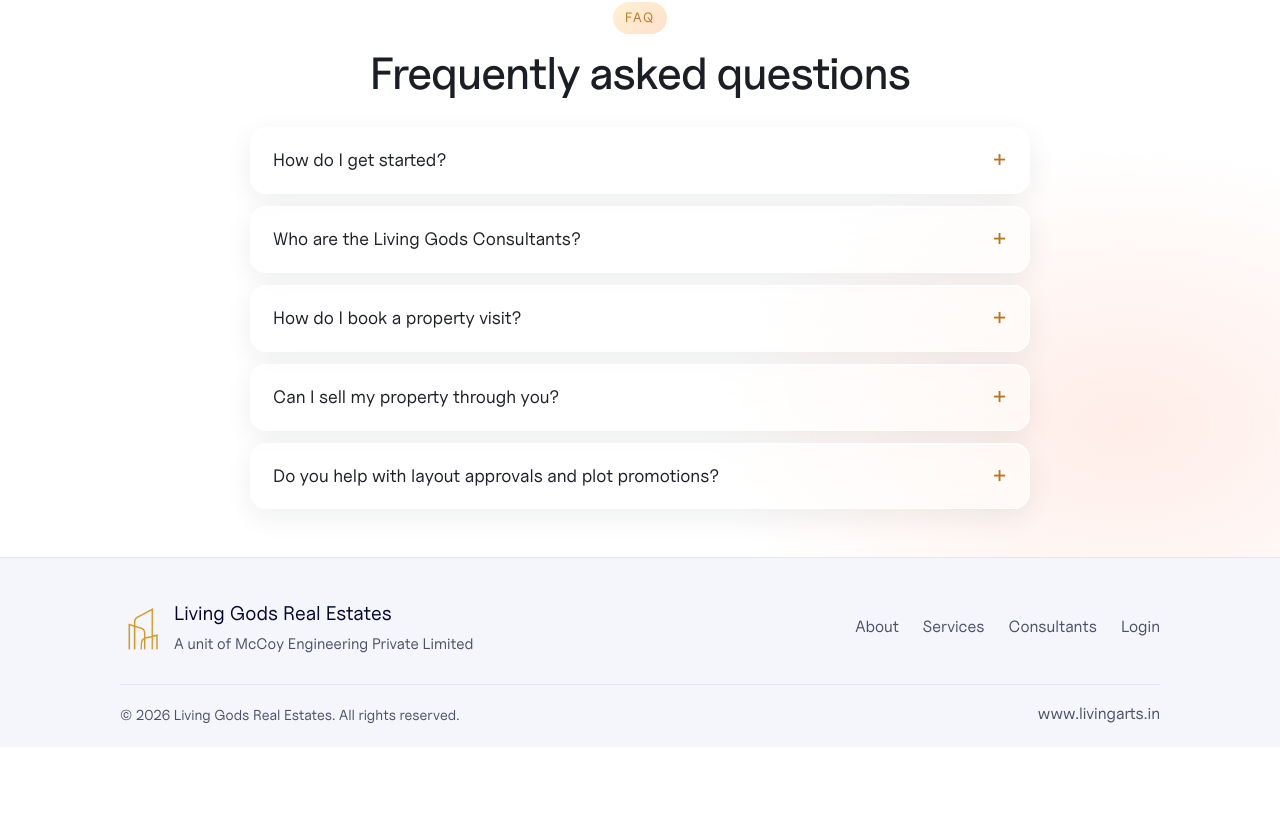
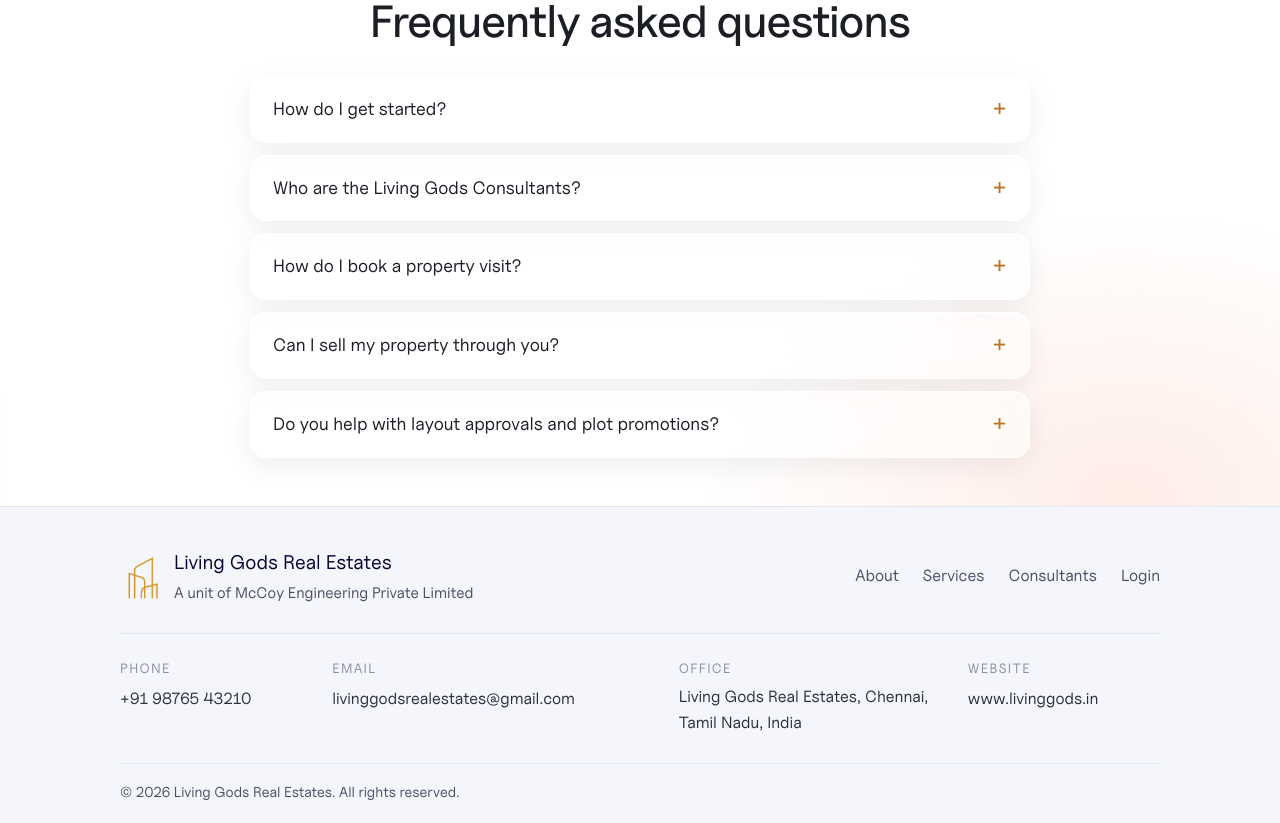
Before and after one commit to KNMNikhil/Real-Estate, a React (Vite) app: page / in a window 1280 px wide. Shown: the part 3287-4110 px from the top of the page. Before the commit the page ends 4034 px from the top, so only its background shows below. Built offline with nearby package versions, Linux system fonts and the light colour scheme.

Commit message:
Add footer contact info, fix website domain, 3+2 services layout
Co-Authored-By: Claude Sonnet 5.5 <noreply@anthropic.com>

```diff
--- a/src/components/Footer.jsx
+++ b/src/components/Footer.jsx
@@ -1,5 +1,13 @@
 import { Link } from "react-router-dom";
 import Logo from "./Logo";
+
+// TODO: replace with the real contact details.
+const CONTACT = {
+  phone: "+91 98765 43210",
+  email: "livinggodsrealestates@gmail.com",
+  address: "Living Gods Real Estates, Chennai, Tamil Nadu, India",
+  site: "www.livinggods.in",
+};
 
 export default function Footer() {
   return (
@@ -21,11 +29,26 @@ export default function Footer() {
           <Link to="/login">Login</Link>
         </nav>
       </div>
+      <ul className="site-footer__contact" aria-label="Contact information">
+        <li>
+          <span>Phone</span>
+          <a href={`tel:${CONTACT.phone.replace(/\s/g, "")}`}>{CONTACT.phone}</a>
+        </li>
+        <li>
+          <span>Email</span>
+          <a href={`mailto:${CONTACT.email}`}>{CONTACT.email}</a>
+        </li>
+        <li>
+          <span>Office</span>
+          <address>{CONTACT.address}</address>
+        </li>
+        <li>
+          <span>Website</span>
+          <a href={`https://${CONTACT.site}`} target="_blank" rel="noopener noreferrer">{CONTACT.site}</a>
+        </li>
+      </ul>
       <div className="site-footer__bottom">
         <span>&copy; {new Date().getFullYear()} Living Gods Real Estates. All rights reserved.</span>
-        <a href="https://www.livingarts.in" target="_blank" rel="noopener noreferrer">
-          www.livingarts.in
-        </a>
       </div>
     </footer>
   );
--- a/src/index.css
+++ b/src/index.css
@@ -692,9 +692,18 @@ html {
   list-style: none;
   margin: 0;
   padding: 0;
-  display: grid;
-  grid-template-columns: repeat(auto-fit, minmax(230px, 1fr));
+  display: flex;
+  flex-wrap: wrap;
+  justify-content: center;
   gap: 18px;
+}
+.svc-grid .svc-card {
+  flex: 0 0 calc((100% - 36px) / 3);
+}
+@media (max-width: 760px) {
+  .svc-grid .svc-card {
+    flex-basis: 100%;
+  }
 }
 .svc-card {
   text-align: left;
@@ -1984,3 +1993,34 @@ textarea {
 .auth-split__form .auth-card__demo {
   margin: 8px auto 0;
 }
+
+.site-footer__contact {
+  list-style: none;
+  max-width: 1040px;
+  margin: 28px auto 0;
+  padding: 24px 0 0;
+  border-top: 1px solid #e3e6ef;
+  display: grid;
+  grid-template-columns: 1fr 1.7fr 1.4fr 1fr;
+  gap: 20px;
+}
+@media (max-width: 760px) {
+  .site-footer__contact {
+    grid-template-columns: 1fr;
+  }
+}
+.site-footer__contact span {
+  display: block;
+  font-size: 0.75rem;
+  letter-spacing: 0.1em;
+  text-transform: uppercase;
+  color: #8a8fa3;
+  margin-bottom: 4px;
+}
+.site-footer__contact a,
+.site-footer__contact address {
+  font-style: normal;
+  font-size: 0.9rem;
+  color: #2b2e3d;
+  overflow-wrap: break-word;
+}
```
